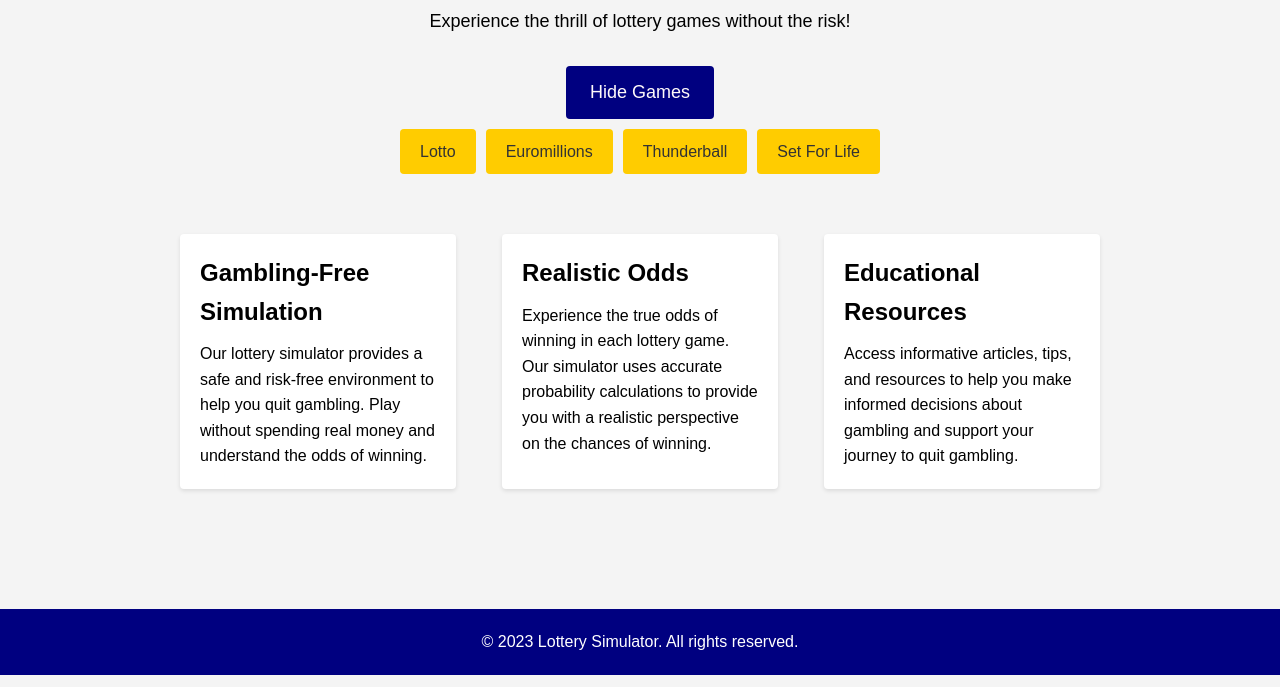
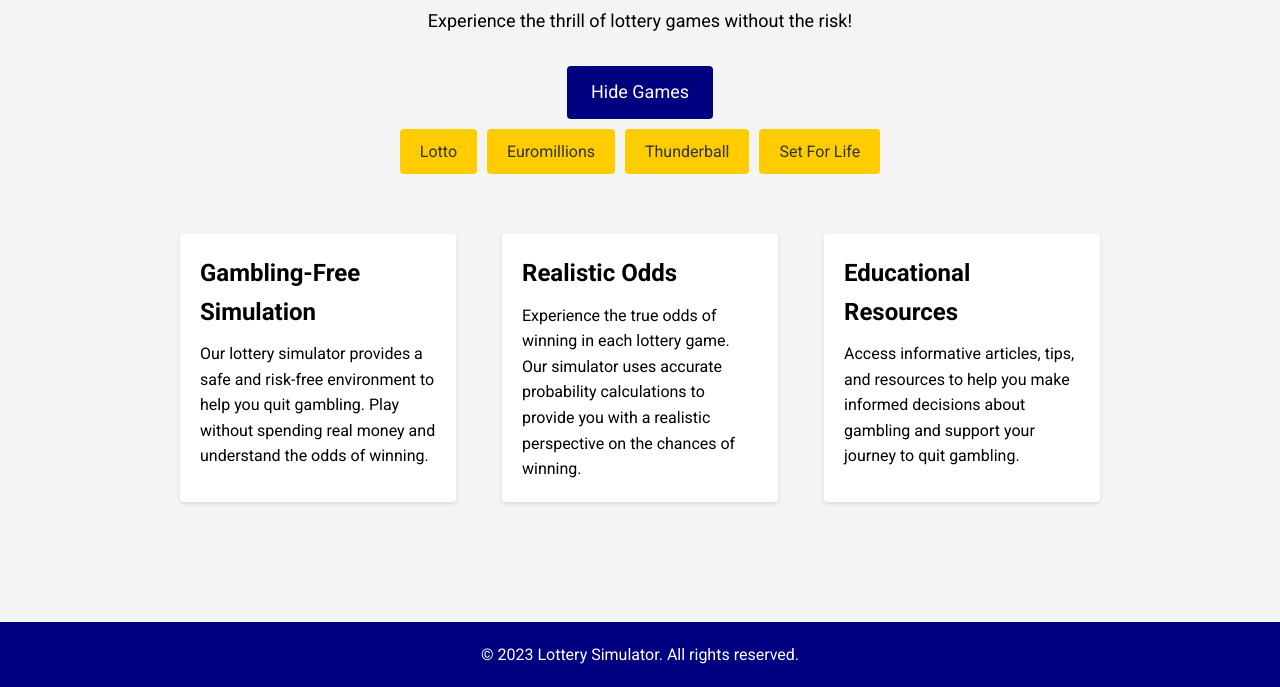
Before and after one commit to TailorBird93/lottery-simulator, a plain HTML site: page index.html in a window 1280 px wide. Both pictures are taken after a click on the link "Show Games". Shown: the part 209-896 px from the top of the page. Drawn offline with nearby package versions, Linux system fonts and the light colour scheme.

Commit message:
Change font to Roboto and Add style links to each page

```diff
--- a/css/styles.css
+++ b/css/styles.css
@@ -5,7 +5,7 @@
 }
 
 body {
-    font-family: Arial, sans-serif;
+    font-family: 'Roboto', sans-serif;
     line-height: 1.6;
     background-color: #f4f4f4;
 }
--- a/index.html
+++ b/index.html
@@ -5,6 +5,7 @@
     <meta name="viewport" content="width=device-width, initial-scale=1.0">
     <title>Lottery Simulator</title>
     <link rel="stylesheet" href="./css/styles.css">
+    <link href="https://fonts.googleapis.com/css?family=Roboto:400,700" rel="stylesheet">
     <script src="https://code.jquery.com/jquery-3.6.0.min.js"></script>
 </head>
 <body>
@@ -29,10 +30,10 @@
             <a href="#" class="cta-button" id="get-started">Show Games</a>
             <div class="game-options" id="game-options">
                 <ul>
-                    <li><a href="lotto.html">Lotto</a></li>
-                    <li><a href="euromillions.html">Euromillions</a></li>
-                    <li><a href="thunderball.html">Thunderball</a></li>
-                    <li><a href="set-for-life.html">Set For Life</a></li>
+                    <li><a href="./pages/lotto.html">Lotto</a></li>
+                    <li><a href="./pages/euromillions.html">Euromillions</a></li>
+                    <li><a href="./pages/thunderball.html">Thunderball</a></li>
+                    <li><a href="./pages/setForLife.html">Set For Life</a></li>
                 </ul>
             </div>
         </section>
```
Also changed, not shown: pages/euromillions.html (+1 -0 lines), pages/lotto.html (+1 -0 lines), pages/setForLife.html (+1 -0 lines), pages/thunderball.html (+1 -0 lines).
